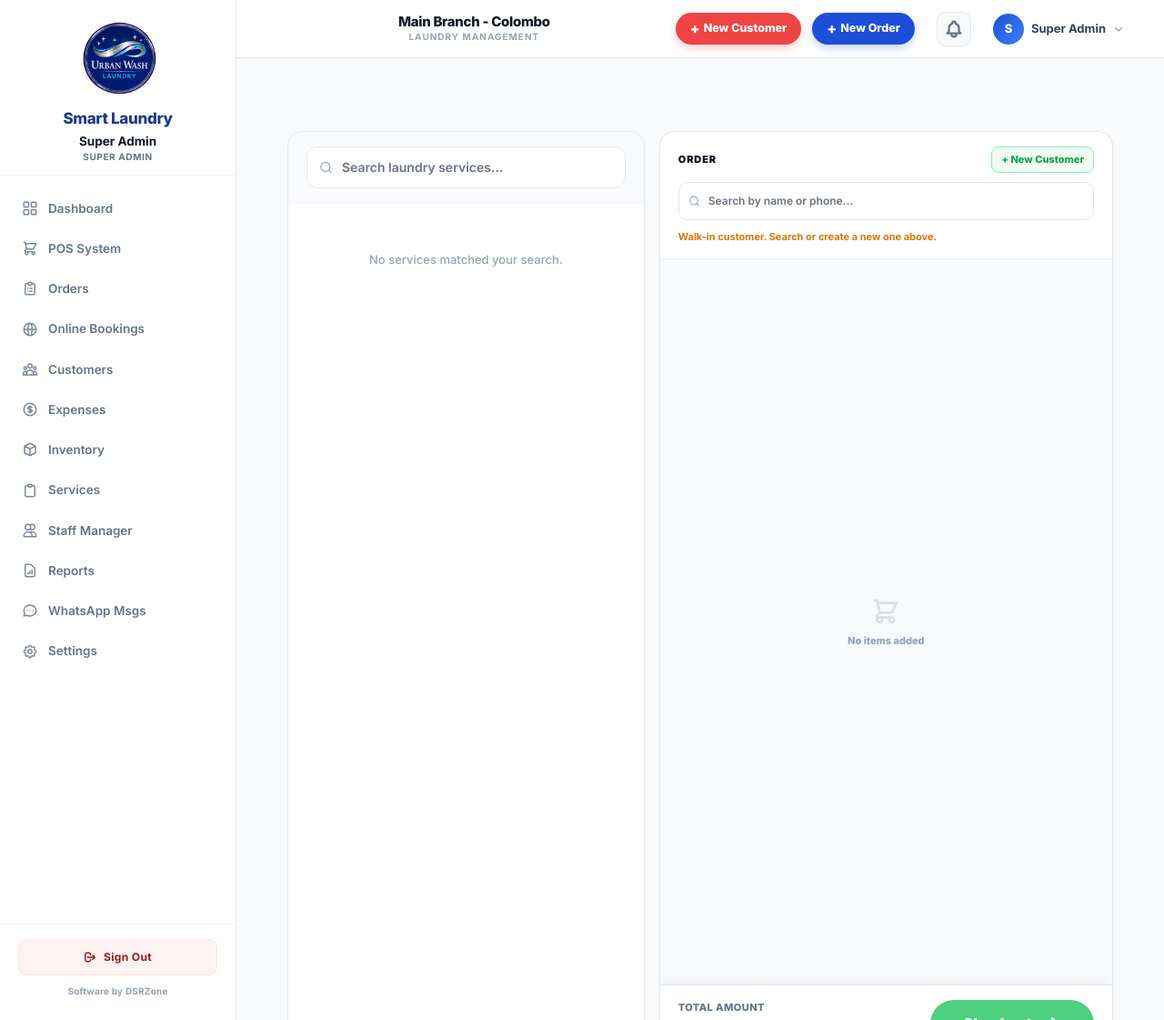
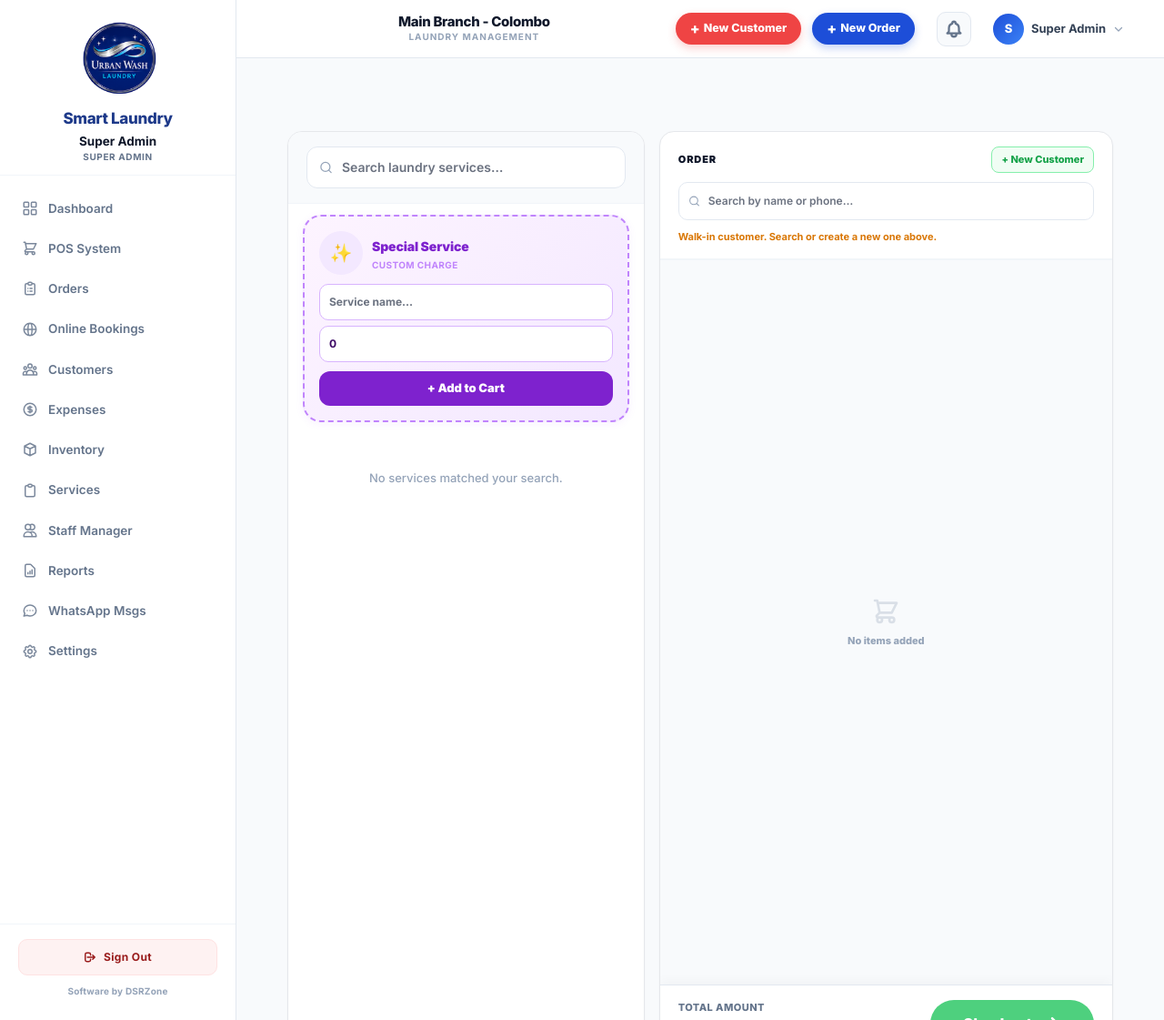
Before and after one commit to damith-sandunika/laundry-zone, a Laravel app: template resources/views/pos/index.blade.php in a window 1280 px wide. Shown: the whole page at 91% size. Run offline with Laravel 12, Linux system fonts and the light colour scheme; the template is opened without the code that fills it, so the values that code supplies are empty; a user stored in the database is signed in; data comes from the database, SQL or seed files in the repository; style sheets or scripts are compiled from the project's sources.

Commit message:
Add Special Service card, remove discount/additional, auto-open date picker

```diff
--- a/resources/views/pos/index.blade.php
+++ b/resources/views/pos/index.blade.php
@@ -23,6 +23,28 @@
                 <!-- Services Grid -->
                 <div style="flex:1;overflow-y:auto;padding:12px 16px;">
                     <div style="display:grid;grid-template-columns:repeat(auto-fill, minmax(200px, 1fr));gap:12px;">
+                        <!-- Special Service Card -->
+                        <div style="display:flex;flex-direction:column;padding:16px;border-radius:20px;background:linear-gradient(135deg,#fdf4ff,#f3e8ff);border:2px dashed #c084fc;box-shadow:0 2px 8px rgba(168,85,247,0.08);min-height:100%;">
+                            <div style="display:flex;align-items:center;gap:10px;margin-bottom:10px;">
+                                <div style="width:48px;height:48px;flex-shrink:0;border-radius:50%;background:#f3e8ff;display:flex;align-items:center;justify-content:center;font-size:20px;">✨</div>
+                                <div>
+                                    <span style="font-size:14px;font-weight:900;color:#7e22ce;line-height:1.2;letter-spacing:-0.01em;">Special Service</span>
+                                    <p style="font-size:10px;font-weight:700;color:#c084fc;text-transform:uppercase;letter-spacing:0.04em;margin:2px 0 0;">CUSTOM CHARGE</p>
+                                </div>
+                            </div>
+                            <input type="text" x-model="specialName" placeholder="Service name…"
+                                @click.stop @keydown.enter.prevent="$el.nextElementSibling.focus()"
+                                style="width:100%;padding:7px 10px;border:1.5px solid #d8b4fe;border-radius:10px;font-size:12px;font-weight:700;color:#3b0764;background:white;outline:none;box-sizing:border-box;margin-bottom:6px;">
+                            <input type="number" x-model.number="specialPrice" placeholder="Price (Rs.)"
+                                @click.stop @keydown.enter.prevent="addSpecialToCart()"
+                                style="width:100%;padding:7px 10px;border:1.5px solid #d8b4fe;border-radius:10px;font-size:12px;font-weight:700;color:#3b0764;background:white;outline:none;box-sizing:border-box;margin-bottom:10px;" min="0">
+                            <button @click="addSpecialToCart()"
+                                style="width:100%;padding:9px;background:#7e22ce;color:white;border:none;border-radius:12px;font-size:13px;font-weight:900;cursor:pointer;transition:all 0.15s;margin-top:auto;"
+                                onmouseover="this.style.background='#6b21a8'" onmouseout="this.style.background='#7e22ce'">
+                                + Add to Cart
+                            </button>
+                        </div>
+
                         <template x-for="service in filteredServices" :key="service.id">
                             <button @click="addToCart(service)"
                                 style="display:flex;align-items:center;padding:16px;border-radius:20px;cursor:pointer;transition:all 0.2s cubic-bezier(0.4, 0, 0.2, 1);text-align:left;overflow:hidden;background:white;border:1.5px solid #e2e8f0;box-shadow:0 2px 5px rgba(0,0,0,0.02);"
@@ -213,7 +235,9 @@
         </div>
 
         <!-- ===================== Checkout Modal ===================== -->
-        <div x-show="showCheckoutModal" class="fixed inset-0 z-50 flex items-center justify-center p-4"
+        <div x-show="showCheckoutModal"
+            x-effect="if(showCheckoutModal) $nextTick(() => { const dp = document.getElementById('due-date-input'); if(dp) { try { dp.showPicker(); } catch(e) { dp.focus(); dp.click(); } } })"
+            class="fixed inset-0 z-50 flex items-center justify-center p-4"
             style="display: none;">
             <div class="absolute inset-0 bg-black bg-opacity-60 backdrop-blur-sm" @click="showCheckoutModal = false">
             </div>
@@ -479,13 +465,11 @@
 
                 showCheckoutModal: false,
                 isPlacingOrder: false,
-                discountType: 'fixed',
-                discountValue: 0,
-                additionalType: 'fixed',
-                additionalValue: 0,
                 paymentMode: 'pay_now',
                 paymentMethod: 'cash',
                 dueDate: '',
+                specialName: '',
+                specialPrice: 0,
 
                 get filteredServices() {
                     if (!this.searchQuery) return this.allServices;
@@ -538,23 +522,25 @@
 
                 get subtotal() { return this.cart.reduce((s, i) => s + (i.base_price * i.qty), 0); },
 
-                get calculatedDiscount() {
-                    let val = parseFloat(this.discountValue) || 0;
-                    if (this.discountType === 'percent') {
-                        return this.subtotal * (val / 100);
+                get total() { return this.subtotal; },
+
+                addSpecialToCart() {
+                    if (!this.specialName || !this.specialPrice || this.specialPrice <= 0) {
+                        alert('Please enter a service name and price.');
+                        return;
                     }
-                    return val;
+                    this.cart.push({
+                        id: 'special_' + Date.now(),
+                        service_type_id: 9,
+                        name: this.specialName,
+                        base_price: parseFloat(this.specialPrice),
+                        price_type: 'per_item',
+                        qty: 1,
+                        is_special: true
+                    });
+                    this.specialName = '';
+                    this.specialPrice = 0;
                 },
-
-                get calculatedAdditional() {
-                    let val = parseFloat(this.additionalValue) || 0;
-                    if (this.additionalType === 'percent') {
-                        return this.subtotal * (val / 100);
-                    }
-                    return val;
-                },
-
-                get total() { return Math.max(0, this.subtotal - this.calculatedDiscount + this.calculatedAdditional); },
 
                 async placeOrder() {
                     if (this.cart.length === 0) return;
@@ -574,8 +560,6 @@
                         new_customer_name: this.selectedCustomer ? null : 'Walk-in',
                         new_customer_phone: this.selectedCustomer ? null : '0000000000',
                         cart: this.cart,
-                        discount: this.calculatedDiscount,
-                        additional: this.calculatedAdditional,
                         payment_mode: this.paymentMode,
                         payment_method: this.paymentMethod,
                         due_date: this.dueDate
```
Also changed, not shown: other parts of resources/views/pos/index.blade.php (+2 -40 lines), app/Http/Controllers/POSController.php (+24 -21 lines).
